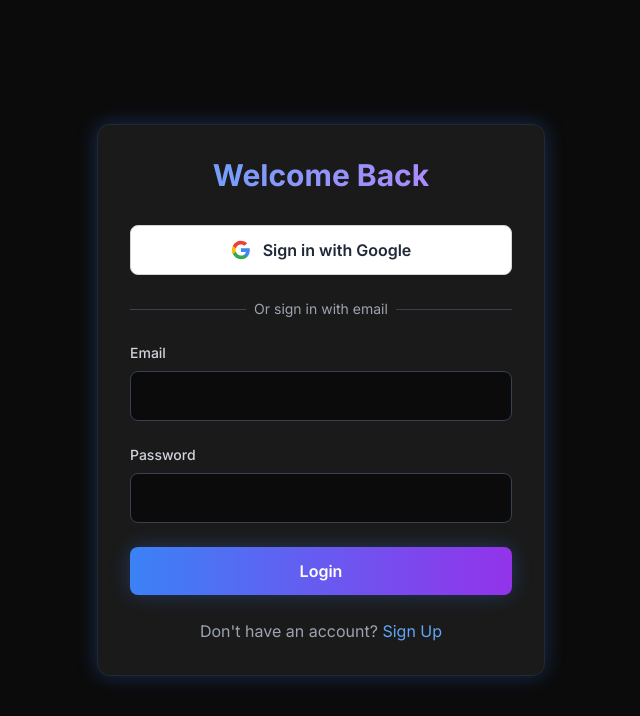
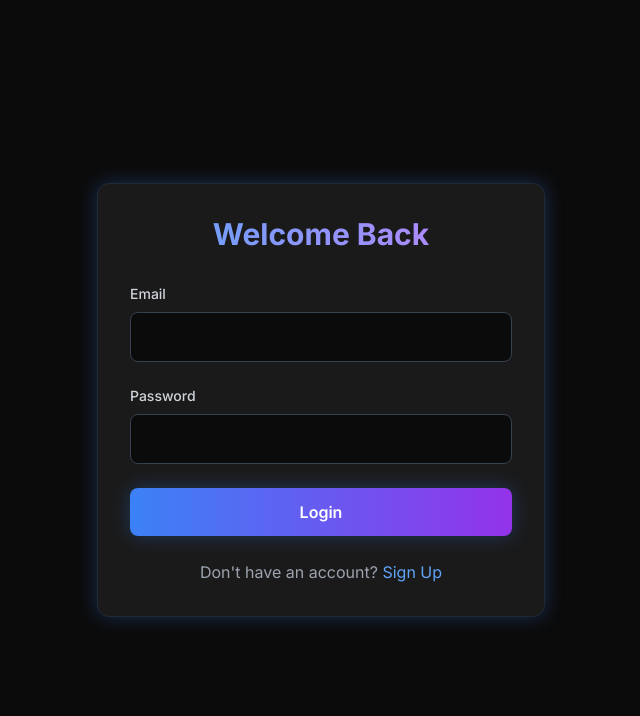
Before and after one commit to bantervines-bit/odbyte, a Flask app: page /login in a window 1280 px wide. Shown: the part 65-781 px from the top of the page, without its empty margins (319-959 px from the left). Run offline with Flask 3, Linux system fonts and the light colour scheme; some libraries are stand-ins or nearby versions.

Commit message:
Update login.html

```diff
--- a/templates/login.html
+++ b/templates/login.html
@@ -10,29 +10,6 @@
                 Welcome Back
             </h2>
 
-            <!-- Google Login Button - Added First -->
-            <a href="{{ url_for('auth_google') }}"
-               class="w-full flex items-center justify-center gap-3 py-3 bg-white hover:bg-gray-100 text-gray-800 rounded-lg font-semibold transition border border-gray-300 mb-6">
-                <svg class="w-5 h-5" viewBox="0 0 24 24">
-                    <path fill="#4285F4" d="M22.56 12.25c0-.78-.07-1.53-.2-2.25H12v4.26h5.92c-.26 1.37-1.04 2.53-2.21 3.31v2.77h3.57c2.08-1.92 3.28-4.74 3.28-8.09z"/>
-                    <path fill="#34A853" d="M12 23c2.97 0 5.46-.98 7.28-2.66l-3.57-2.77c-.98.66-2.23 1.06-3.71 1.06-2.86 0-5.29-1.93-6.16-4.53H2.18v2.84C3.99 20.53 7.7 23 12 23z"/>
-                    <path fill="#FBBC05" d="M5.84 14.09c-.22-.66-.35-1.36-.35-2.09s.13-1.43.35-2.09V7.07H2.18C1.43 8.55 1 10.22 1 12s.43 3.45 1.18 4.93l2.85-2.22.81-.62z"/>
-                    <path fill="#EA4335" d="M12 5.38c1.62 0 3.06.56 4.21 1.64l3.15-3.15C17.45 2.09 14.97 1 12 1 7.7 1 3.99 3.47 2.18 7.07l3.66 2.84c.87-2.6 3.3-4.53 6.16-4.53z"/>
-                </svg>
-                Sign in with Google
-            </a>
-
-            <!-- Divider -->
-            <div class="relative my-6">
-                <div class="absolute inset-0 flex items-center">
-                    <div class="w-full border-t border-gray-700"></div>
-                </div>
-                <div class="relative flex justify-center text-sm">
-                    <span class="px-2 bg-[#1a1a1a] text-gray-400">Or sign in with email</span>
-                </div>
-            </div>
-
-            <!-- Email/Password Login Form -->
             <form method="POST" action="{{ url_for('login') }}">
                 <div class="space-y-6">
                     <div>
```
